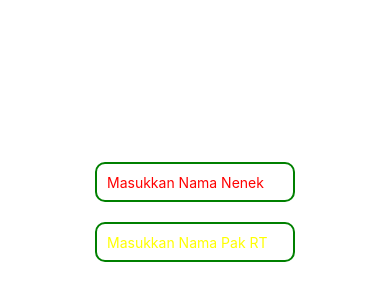
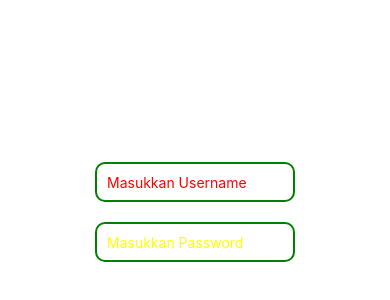
Before and after one commit to faturalkhair/fatur-105841107021-lab1, a React Native app: screen / in a window 390 px wide. Shown: the part 210-510 px from the top of the page. Built offline with nearby package versions, Linux system fonts and the light colour scheme.

Commit message:
TextInput

```diff
--- a/App.js
+++ b/App.js
@@ -27,8 +27,8 @@ const App = () => {
       alignItems: 'center',
     }}>
 
-    <TextInputCustom name="Nama Nenek" color="red"/>
-    <TextInputCustom name="Nama Pak RT" color="yellow"/>
+    <TextInputCustom name="Username" color="red"/>
+    <TextInputCustom name="Password" color="yellow"/>
 
 
 
```
